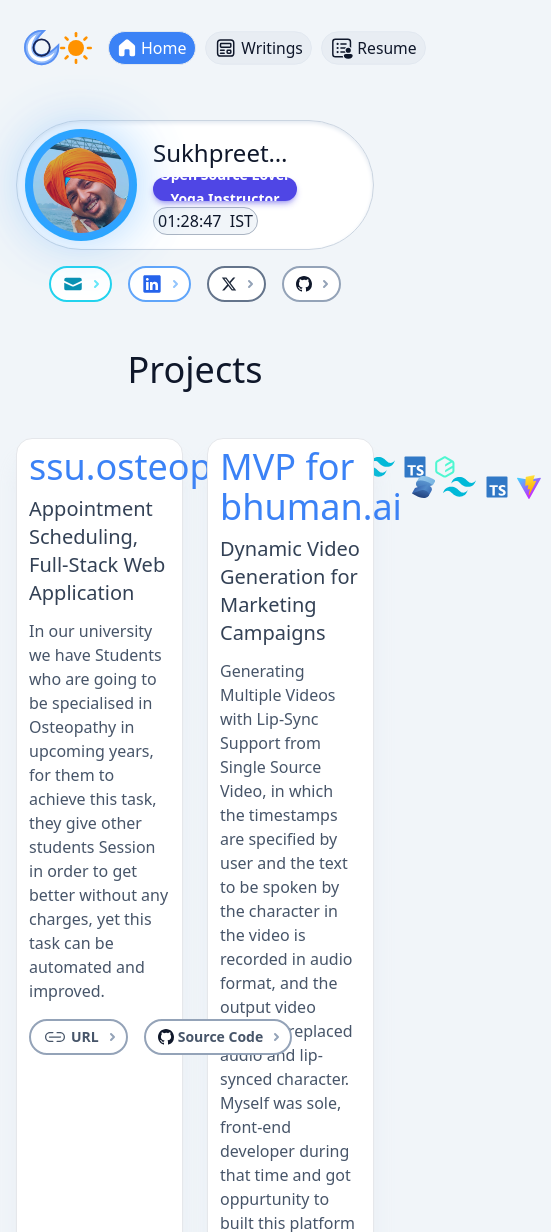
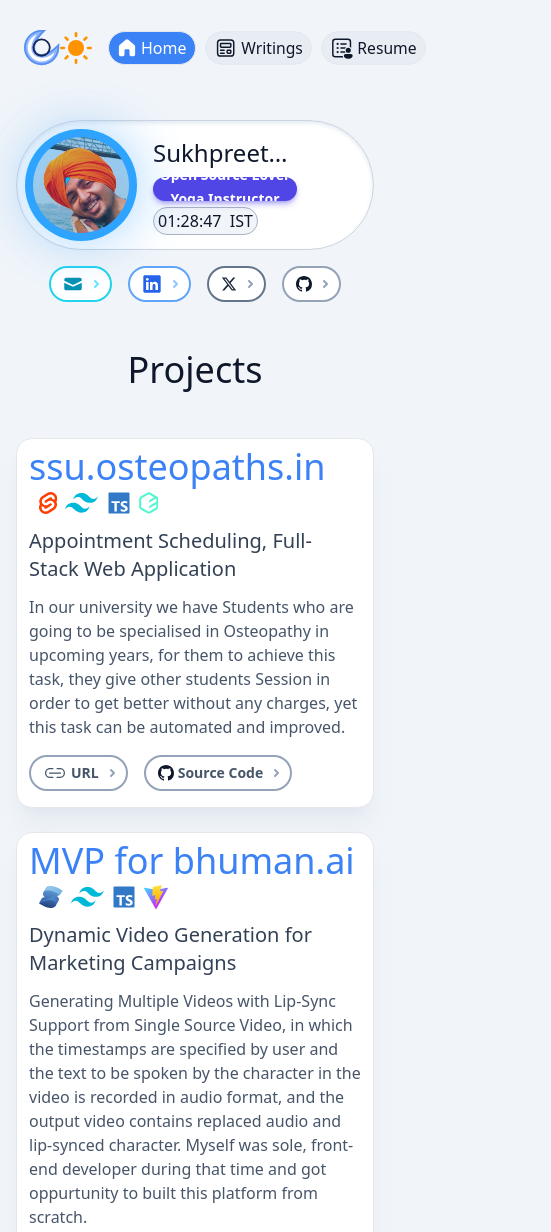
Before and after one commit to q1b/q1b, an Astro site: page / in a window 390 px wide. Shown: the top 1232 px of the page, 551 px wide, since content can reach past the window. Built offline with nearby package versions, Linux system fonts and the light colour scheme; Astro itself is replaced by a stand-in of ours.

Commit message:
fixed the responsive behavior of grid

```diff
--- a/src/pages/index.astro
+++ b/src/pages/index.astro
@@ -264,11 +264,11 @@ const profile = ((await getEntry('profile', 'default')) as CollectionEntry<'prof
 		</div>
 		<div class="mt-12 flex flex-col items-center">
 			<h2 class="text-4xl">Projects</h2>
-			<ul class="mt-12 grid grid-cols-2 gap-6">
+			<ul class="mt-12 grid grid-cols-1 gap-6 sm:grid-cols-2">
 				<li
 					class="rounded-2xl border bg-white px-3 pb-4 pt-2 shadow-xl shadow-slate-300/30 dark:border-slate-700 dark:bg-slate-900 dark:shadow-slate-950/20"
 				>
-					<div class="flex items-center justify-between">
+					<div class="flex flex-col justify-between lg:flex-row lg:items-center">
 						<h3 class="text-4xl text-blue-500 dark:text-sky-400">
 							<a
 								class="tab-highlight-none"
@@ -396,7 +396,7 @@ const profile = ((await getEntry('profile', 'default')) as CollectionEntry<'prof
 				<li
 					class="rounded-2xl border bg-white px-3 pb-4 pt-2 shadow-xl shadow-slate-300/30 dark:border-slate-700 dark:bg-slate-900 dark:shadow-slate-950/20"
 				>
-					<div class="flex items-center justify-between">
+					<div class="flex flex-col justify-between lg:flex-row lg:items-center">
 						<h3 class="text-4xl text-blue-500 dark:text-sky-400">
 							<a class="tab-highlight-none" href="https://bhuman.ai" target="_blank" rel="external">
 								MVP for bhuman.ai
```
